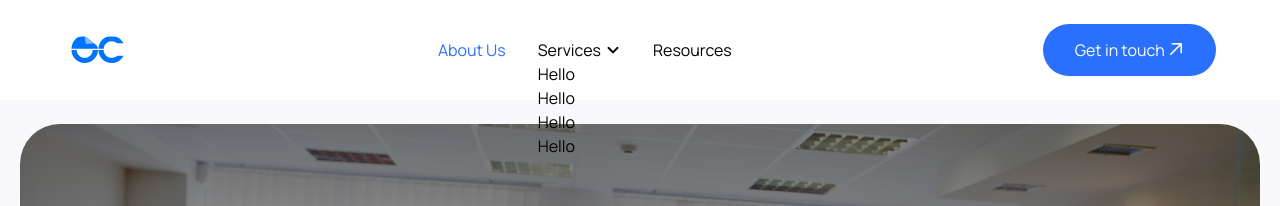
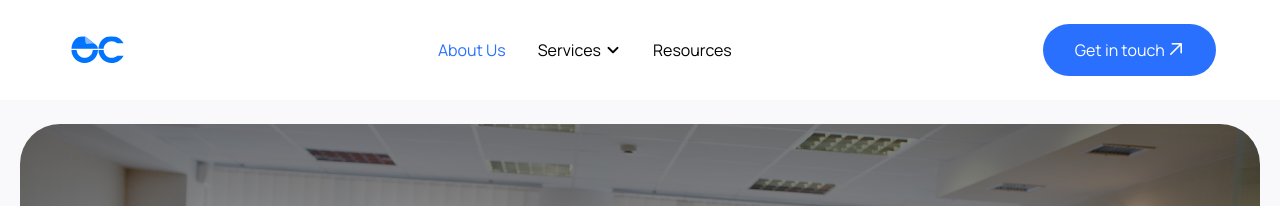
Before and after one commit to SamDesigner/newer-ocmc, a Nuxt app: page /about in a window 1280 px wide. Shown: the top 206 px of the page. Built offline with nearby package versions, Linux system fonts and the light colour scheme.

Commit message:
Dropdown code

```diff
--- a/components/DropDown.vue
+++ b/components/DropDown.vue
@@ -1,10 +1,26 @@
 <template>
     <div>
-        <ul class="absolute">
-            <li>Hello</li>
-            <li>Hello</li>
-            <li>Hello</li>
-            <li>Hello</li>
+        <ul class="absolute bg-white shadow-xl  py-[20px] px-[20px] rounded-bl-[10px]  rounded-br-[10px]">
+            <li class="py-[10px] " >
+                <Nuxt-link to="/resources" class=" hover:text-primaryBlue">
+                    Resources
+                </Nuxt-link>
+            </li>
+            <li class="py-[10px] ">
+                <Nuxt-link to="/contact" class=" hover:text-primaryBlue">
+                    Contact Us
+                </Nuxt-link>
+            </li>
+            <li class="py-[10px] ">
+                <Nuxt-link to="/resources" class=" hover:text-primaryBlue">
+
+                </Nuxt-link>
+            </li>
+            <li class="py-[10px]">
+                <Nuxt-link to="/resources" class=" hover:text-primaryBlue">
+
+                </Nuxt-link>
+            </li>
         </ul>
     </div>
 </template>
--- a/components/Navigation.vue
+++ b/components/Navigation.vue
@@ -7,8 +7,8 @@
 
             <div class="hidden md:flex gap-[32px]">
                 <Nuxt-link to="/about"  class="text-[16px]">About Us</Nuxt-link>
-                <div>
-                    <Nuxt-link to="#"   class="text-[16px] flex items-center gap-[4px]"  @mouseover="openDropdown" @mouseleave="closeDropdown">
+                <div @mouseover="openDropdown" absolute @mouseleave="closeDropdown">
+                    <Nuxt-link to="#"   class="text-[16px] flex items-center gap-[4px]"  >
                         Services
                         <span class="pi pi-angle-down"></span>
                     </Nuxt-link>
@@ -40,7 +40,7 @@
             return{
                 isFixed:false,
                 isOpen:false,
-                nowOpen:true
+                nowOpen:false
             }
         },
         mounted(){
@@ -67,10 +67,10 @@
                 }
             },
             openDropdown() {
-                this.isOpen = true;
+                this.nowOpen = true;
             },
             closeDropdown() {
-                    this.isOpen = false;
+                    this.nowOpen = false;
             },
             handleIsOpen(){
                 this.isOpen = !this.isOpen
```
